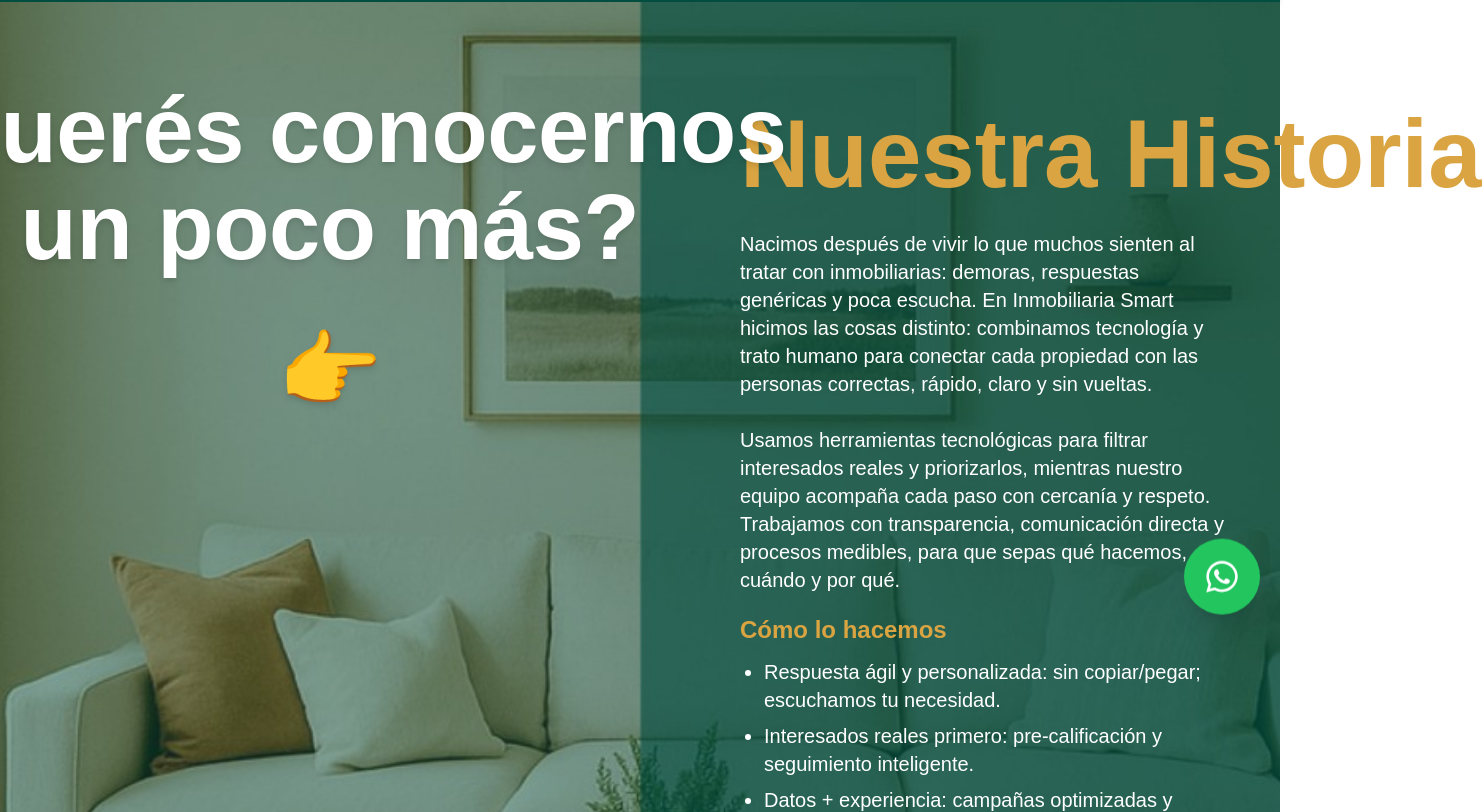
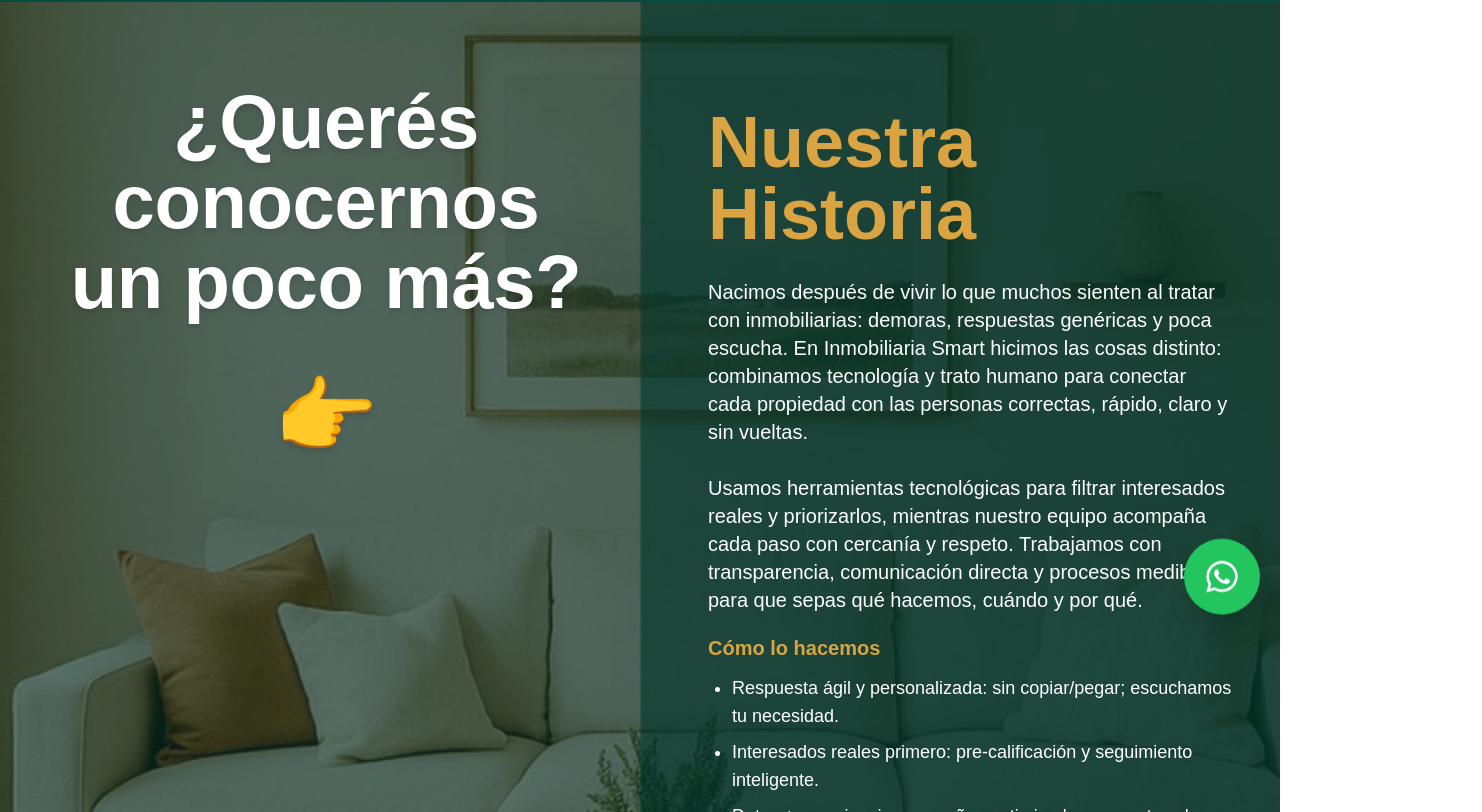
Before and after one commit to Fjmorell/tu-inmobiliaria, a React (Vite) app: page /nosotros in a window 1280 px wide. Shown: the part 158-970 px from the top of the page, 1482 px wide, since content can reach past the window. Built offline with nearby package versions, Linux system fonts and the light colour scheme; a web font is replaced by a local one.

Commit message:
Primer commit

```diff
--- a/src/App.jsx
+++ b/src/App.jsx
@@ -15,7 +15,7 @@
 
 const App = () => {
   return (
-    <div className="font-sans bg-boneWhite min-h-screen">
+    <div className="font-sans  min-h-screen">
       <Header />
       <Routes>
         <Route path="/" element={<Home />} />
--- a/src/pages/Nosotros.jsx
+++ b/src/pages/Nosotros.jsx
@@ -9,72 +9,71 @@
   return (
     <>
     <section
-      className="relative bg-cover bg-center bg-no-repeat text-white min-h-[80vh]"
+  className="relative text-white min-h-[80vh] overflow-x-hidden bg-[#014D40] md:bg-cover md:bg-center md:bg-no-repeat"
   style={{ backgroundImage: `url(${fondoNosotros})` }}
 >
-      {/* Overlay general para dar contraste */}
+  {/* Overlay para oscurecer fondo */}
+  <div className="absolute inset-0 bg-black/30 z-0" />
 
+  {/* Contenido */}
+  <div className="relative z-10 w-full px-4 md:px-6 py-16 md:py-20 grid grid-cols-12 items-start gap-6">
 
-      <div className="relative w-full px-4 md:px-8 lg:px-8 py-16 md:py-20 grid grid-cols-12 items-start gap-6">
-        {/* Izquierda: Título en 2 líneas fijas + emoji abajo */}
+    {/* Izquierda: Título */}
     <div className="col-span-12 md:col-span-6 flex flex-col justify-center items-center text-center">
       <h2 className="font-primary font-extrabold drop-shadow-md text-white tracking-tight">
-    <span className="block text-[40px] sm:text-[56px] md:text-[76px] lg:text-[92px] leading-[1.05] sm:whitespace-nowrap">
+        <span className="block text-[32px] sm:text-[44px] md:text-[64px] lg:text-[76px] leading-[1.05] break-words">
           ¿Querés conocernos
         </span>
-    <span className="block text-[40px] sm:text-[56px] md:text-[76px] lg:text-[92px] leading-[1.05] sm:whitespace-nowrap">
+        <span className="block text-[32px] sm:text-[44px] md:text-[64px] lg:text-[76px] leading-[1.05] break-words">
           un poco más?
         </span>
       </h2>
 
-  {/* Emoji debajo del título */}
       <div className="mt-6 md:mt-8 text-[48px] sm:text-[56px] md:text-[72px] lg:text-[84px] drop-shadow-md select-none">
         👉
       </div>
     </div>
 
-
-        {/* Derecha: bloque verde con el contenido */}
-<div className="col-span-12 md:col-span-6 flex flex-col justify-center md:pl-10 lg:pl-16">
-  <div className=" p-6 rounded-lg max-w-[600px] mx-auto md:mx-0">
-    <h1 className="font-primary font-extrabold mb-7 text-[#D9A441] text-5xl md:text-7xl lg:text-8xl whitespace-nowrap">
+    {/* Derecha: Bloque de contenido */}
+    <div className="col-span-12 md:col-span-6 flex flex-col justify-center md:pl-8">
+      <div className="p-6 rounded-lg w-full max-w-[600px] mx-auto md:mx-0">
+        <h1 className="font-primary font-extrabold mb-7 text-[#D9A441] text-4xl md:text-6xl lg:text-7xl break-words">
           Nuestra Historia
         </h1>
 
-
-    <p className="mb-7 leading-relaxed text-lg md:text-xl">
+        <p className="mb-7 leading-relaxed text-base md:text-lg lg:text-xl">
           Nacimos después de vivir lo que muchos sienten al tratar con inmobiliarias:
           demoras, respuestas genéricas y poca escucha. En Inmobiliaria Smart hicimos
           las cosas distinto: combinamos tecnología y trato humano para conectar cada
           propiedad con las personas correctas, rápido, claro y sin vueltas.
         </p>
 
-    <p className="mb-5 leading-relaxed text-lg md:text-xl">
+        <p className="mb-5 leading-relaxed text-base md:text-lg lg:text-xl">
           Usamos herramientas tecnológicas para filtrar interesados reales y priorizarlos,
           mientras nuestro equipo acompaña cada paso con cercanía y respeto. Trabajamos con
           transparencia, comunicación directa y procesos medibles, para que sepas qué
           hacemos, cuándo y por qué.
         </p>
 
-    <h2 className="font-bold mb-3 text-[#D9A441] text-xl md:text-2xl">
+        <h2 className="font-bold mb-3 text-[#D9A441] text-lg md:text-xl">
           Cómo lo hacemos
         </h2>
-    <ul className="list-disc pl-6 space-y-2 mb-6 text-lg md:text-xl">
+        <ul className="list-disc pl-6 space-y-2 mb-6 text-base md:text-lg">
           <li>Respuesta ágil y personalizada: sin copiar/pegar; escuchamos tu necesidad.</li>
           <li>Interesados reales primero: pre-calificación y seguimiento inteligente.</li>
           <li>Datos + experiencia: campañas optimizadas y reportes claros.</li>
           <li>Acompañamiento de punta a punta: desde la tasación hasta la firma.</li>
         </ul>
 
-    <p className="mb-5 leading-relaxed text-lg md:text-xl">
+        <p className="mb-5 leading-relaxed text-base md:text-lg">
           Si sos propietario, te ayudamos a vender o alquilar mejor. Si buscás tu próximo
           hogar, te acercamos opciones que encajan con vos.
         </p>
       </div>
     </div>
-
   </div>
 </section>
+
 
 <section className="relative text-white py-16 md:py-20 lg:py-24">
 
```
Also changed, not shown: src/assets/Diseño sin título (2).png (added). Lines whose indentation alone changed are shown as unchanged.
